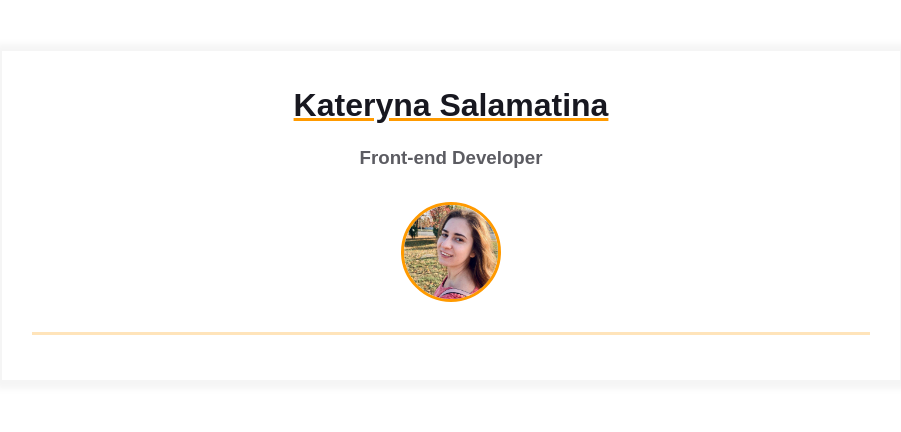
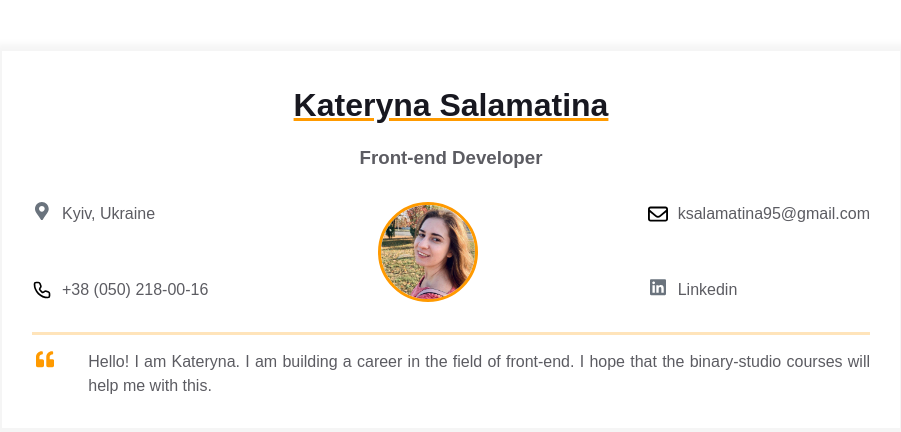
Before and after one commit to salamatina-kateryna/homepage, a plain HTML site: page index.html in a window 1280 px wide. Shown: the whole page, without its empty margins (189-1090 px from the left). Drawn offline with Linux system fonts and the light colour scheme.

Commit message:
Added contacts and intro blocks.

```diff
--- a/index.html
+++ b/index.html
@@ -15,7 +15,49 @@
             <h3 class="contact-info__sub-header">Front-end Developer</h3>
 
             <div class="contact_info_container fh">
-              <div class="contact-info__block"></div>
+              <div class="contact-info__block">
+                <a href="" rel="author" class="contact-info__item">
+                  <div class="contact-info__item-icon-wrapper">
+                    <svg
+                      class="contact-info__item-icon"
+                      xmlns="http://www.w3.org/2000/svg"
+                      viewBox="0 0 384 512"
+                    >
+                      <path
+                        d="M172.268 501.67C26.97 291.031 0 269.413 0 192 0 85.961 85.961 0 192 0s192 85.961 192 192c0 77.413-26.97 99.031-172.268 309.67-9.535 13.774-29.93 13.773-39.464 0zM192 272c44.183 0 80-35.817 80-80s-35.817-80-80-80-80 35.817-80 80 35.817 80 80 80z"
+                      ></path>
+                    </svg>
+                  </div>
+                  <span>Kyiv, Ukraine</span>
+                </a>
+
+                <a
+                  href="https://www.linkedin.com/in/%D0%BA%D0%B0%D1%82%D0%B5%D1%80%D0%B8%D0%BD%D0%B0-%D1%81%D0%B0%D0%BB%D0%B0%D0%BC%D0%B0%D1%82%D1%96%D0%BD%D0%B0-303ba812b/"
+                  rel="author"
+                  class="contact-info__item"
+                >
+                  <div class="contact-info__item-icon-wrapper">
+                    <?xml version="1.0" encoding="utf-8"?>
+                    <svg
+                      viewBox="0 0 24 24"
+                      fill="none"
+                      xmlns="http://www.w3.org/2000/svg"
+                    >
+                      <g id="Communication / Phone">
+                        <path
+                          id="Vector"
+                          d="M9.50246 4.25722C9.19873 3.4979 8.46332 3 7.64551 3H4.89474C3.8483 3 3 3.8481 3 4.89453C3 13.7892 10.2108 21 19.1055 21C20.1519 21 21 20.1516 21 19.1052L21.0005 16.354C21.0005 15.5361 20.5027 14.8009 19.7434 14.4971L17.1069 13.4429C16.4249 13.1701 15.6483 13.2929 15.0839 13.7632L14.4035 14.3307C13.6089 14.9929 12.4396 14.9402 11.7082 14.2088L9.79222 12.2911C9.06079 11.5596 9.00673 10.3913 9.66895 9.59668L10.2363 8.9163C10.7066 8.35195 10.8305 7.57516 10.5577 6.89309L9.50246 4.25722Z"
+                          stroke="#000000"
+                          stroke-width="2"
+                          stroke-linecap="round"
+                          stroke-linejoin="round"
+                        />
+                      </g>
+                    </svg>
+                  </div>
+                  <span>+38 (050) 218-00-16</span>
+                </a>
+              </div>
 
               <div class="contact-info__block contact-info__block--center">
                 <img
@@ -25,8 +67,63 @@
                 />
               </div>
 
-              <div class="contact-info__block"></div>
+              <div class="contact-info__block">
+                <a
+                  href="https://www.linkedin.com/in/%D0%BA%D0%B0%D1%82%D0%B5%D1%80%D0%B8%D0%BD%D0%B0-%D1%81%D0%B0%D0%BB%D0%B0%D0%BC%D0%B0%D1%82%D1%96%D0%BD%D0%B0-303ba812b/"
+                  rel="author"
+                  class="contact-info__item"
+                >
+                  <div class="contact-info__item-icon-wrapper">
+                    <svg
+                      xmlns="http://www.w3.org/2000/svg"
+                      viewBox="0 0 512 512"
+                    >
+                      <path
+                        d="M64 112c-8.8 0-16 7.2-16 16v22.1L220.5 291.7c20.7 17 50.4 17 71.1 0L464 150.1V128c0-8.8-7.2-16-16-16H64zM48 212.2V384c0 8.8 7.2 16 16 16H448c8.8 0 16-7.2 16-16V212.2L322 328.8c-38.4 31.5-93.7 31.5-132 0L48 212.2zM0 128C0 92.7 28.7 64 64 64H448c35.3 0 64 28.7 64 64V384c0 35.3-28.7 64-64 64H64c-35.3 0-64-28.7-64-64V128z"
+                      />
+                    </svg>
+                  </div>
+                  <span>ksalamatina95@gmail.com</span>
+                </a>
+
+                <a
+                  href="https://www.linkedin.com/in/%D0%BA%D0%B0%D1%82%D0%B5%D1%80%D0%B8%D0%BD%D0%B0-%D1%81%D0%B0%D0%BB%D0%B0%D0%BC%D0%B0%D1%82%D1%96%D0%BD%D0%B0-303ba812b/"
+                  rel="author"
+                  class="contact-info__item"
+                >
+                  <div class="contact-info__item-icon-wrapper">
+                    <svg
+                      class="contact-info__item-icon"
+                      xmlns="http://www.w3.org/2000/svg"
+                      viewBox="0 0 448 512"
+                    >
+                      <path
+                        d="M416 32H31.9C14.3 32 0 46.5 0 64.3v383.4C0 465.5 14.3 480 31.9 480H416c17.6 0 32-14.5 32-32.3V64.3c0-17.8-14.4-32.3-32-32.3zM135.4 416H69V202.2h66.5V416zm-33.2-243c-21.3 0-38.5-17.3-38.5-38.5S80.9 96 102.2 96c21.2 0 38.5 17.3 38.5 38.5 0 21.3-17.2 38.5-38.5 38.5zm282.1 243h-66.4V312c0-24.8-.5-56.7-34.5-56.7-34.6 0-39.9 27-39.9 54.9V416h-66.4V202.2h63.7v29.2h.9c8.9-16.8 30.6-34.5 62.9-34.5 67.2 0 79.7 44.3 79.7 101.9V416z"
+                      ></path>
+                    </svg>
+                  </div>
+                  <span>Linkedin</span>
+                </a>
+              </div>
             </div>
+          </div>
+          <div class="intro">
+            <div class="intro__icon-wrapper">
+              <svg
+                class="intro__icon"
+                xmlns="http://www.w3.org/2000/svg"
+                viewBox="0 0 512 512"
+              >
+                <path
+                  d="M464 256h-80v-64c0-35.3 28.7-64 64-64h8c13.3 0 24-10.7 24-24V56c0-13.3-10.7-24-24-24h-8c-88.4 0-160 71.6-160 160v240c0 26.5 21.5 48 48 48h128c26.5 0 48-21.5 48-48V304c0-26.5-21.5-48-48-48zm-288 0H96v-64c0-35.3 28.7-64 64-64h8c13.3 0 24-10.7 24-24V56c0-13.3-10.7-24-24-24h-8C71.6 32 0 103.6 0 192v240c0 26.5 21.5 48 48 48h128c26.5 0 48-21.5 48-48V304c0-26.5-21.5-48-48-48z"
+                ></path>
+              </svg>
+            </div>
+            <p class="intro_text">
+              Hello! I am Kateryna. I am building a career in the field of
+              front-end. I hope that the binary-studio courses will help me with
+              this.
+            </p>
           </div>
         </div>
       </div>
```
